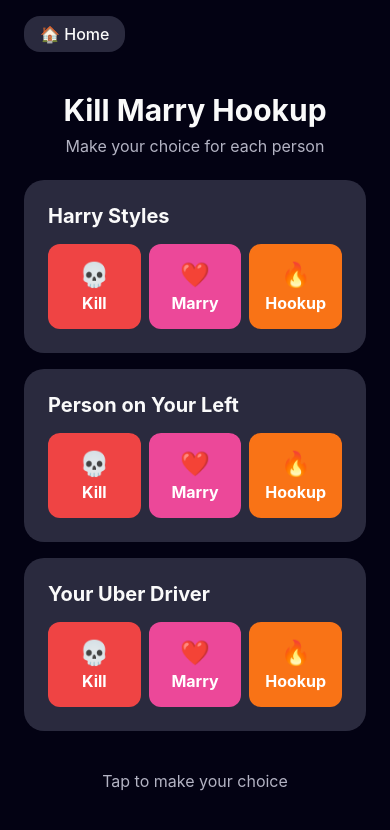
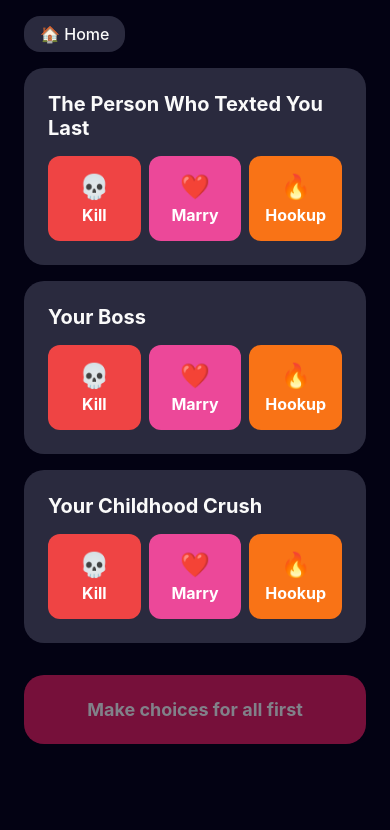
Before and after one commit to trymeuj/party-games---Uj---Sach, a React Native app: screen /Kill-Marry-Hookup in a window 390 px wide. Shown: the top 830 px of the page. Built offline with nearby package versions, Linux system fonts and the light colour scheme.

Commit message:
kill marry hookup is functional

```diff
--- a/src/games/kill-marry-hookup/KillMarryHookupScreen.tsx
+++ b/src/games/kill-marry-hookup/KillMarryHookupScreen.tsx
@@ -28,21 +28,52 @@
   choice: Choice;
 }
 
-const samplePeople = [
+const ALL_PEOPLE = [
   'Harry Styles',
   'Person on Your Left',
   'Your Uber Driver',
+  'Your Ex',
+  'Your Boss',
+  'Your Celebrity Crush',
+  'Your Best Friend',
+  'Your Childhood Crush',
+  'Your Neighbor',
+  'The Person Who Texted You Last',
 ];
 
+const generateRound = (): Person[] => {
+  const shuffled = [...ALL_PEOPLE].sort(() => Math.random() - 0.5);
+  return shuffled.slice(0, 3).map((name) => ({ name, choice: null }));
+};
+
 export default function KillMarryHookupScreen({ navigation }: Props) {
-  const [people, setPeople] = useState<Person[]>(
-    samplePeople.map((name) => ({ name, choice: null }))
-  );
+  const [people, setPeople] = useState<Person[]>(() => generateRound());
 
   const handleChoice = (index: number, choice: 'kill' | 'marry' | 'hookup') => {
-    const newPeople = [...people];
-    newPeople[index].choice = choice;
-    setPeople(newPeople);
+    setPeople((prev) => {
+      const isSameChoice = prev[index].choice === choice;
+
+      return prev.map((person, i) => {
+        // Toggle off if tapping the same choice again
+        if (i === index) {
+          return {
+            ...person,
+            choice: isSameChoice ? null : choice,
+          };
+        }
+
+        // If we're assigning this choice to a new person,
+        // clear it from any other person who had it before
+        if (!isSameChoice && person.choice === choice) {
+          return {
+            ...person,
+            choice: null,
+          };
+        }
+
+        return person;
+      });
+    });
   };
 
   const getChoiceColor = (choice: 'kill' | 'marry' | 'hookup') => {
@@ -67,6 +98,12 @@
     }
   };
 
+  const isRoundComplete = people.every((person) => person.choice !== null);
+
+  const handleNextRound = () => {
+    setPeople(generateRound());
+  };
+
   return (
     <SafeAreaView style={styles.safeArea}>
       <StatusBar barStyle="light-content" backgroundColor={theme.colors.background} />
@@ -78,11 +115,6 @@
           >
             <Text style={styles.homeButtonText}>🏠 Home</Text>
           </TouchableOpacity>
-        </View>
-
-        <View style={styles.titleSection}>
-          <Text style={styles.title}>Kill Marry Hookup</Text>
-          <Text style={styles.subtitle}>Make your choice for each person</Text>
         </View>
 
         <ScrollView
@@ -97,13 +129,16 @@
                 <TouchableOpacity
                   style={[
                     styles.choiceButton,
+                    styles.choiceButtonFirst,
                     { backgroundColor: theme.colors.kill },
                     person.choice === 'kill' && styles.choiceButtonSelected,
                   ]}
                   onPress={() => handleChoice(index, 'kill')}
+                  activeOpacity={0.7}
+                  disabled={false}
                 >
-                  <Text style={styles.choiceIcon}>💀</Text>
-                  <Text style={styles.choiceText}>Kill</Text>
+                  <Text style={styles.choiceIcon} pointerEvents="none">💀</Text>
+                  <Text style={styles.choiceText} pointerEvents="none">Kill</Text>
                 </TouchableOpacity>
 
                 <TouchableOpacity
@@ -113,27 +148,50 @@
                     person.choice === 'marry' && styles.choiceButtonSelected,
                   ]}
                   onPress={() => handleChoice(index, 'marry')}
+                  activeOpacity={0.7}
+                  disabled={false}
                 >
-                  <Text style={styles.choiceIcon}>❤️</Text>
-                  <Text style={styles.choiceText}>Marry</Text>
+                  <Text style={styles.choiceIcon} pointerEvents="none">❤️</Text>
+                  <Text style={styles.choiceText} pointerEvents="none">Marry</Text>
                 </TouchableOpacity>
 
                 <TouchableOpacity
                   style={[
                     styles.choiceButton,
+                    styles.choiceButtonLast,
                     { backgroundColor: theme.colors.hookup },
                     person.choice === 'hookup' && styles.choiceButtonSelected,
                   ]}
                   onPress={() => handleChoice(index, 'hookup')}
+                  activeOpacity={0.7}
+                  disabled={false}
                 >
-                  <Text style={styles.choiceIcon}>🔥</Text>
-                  <Text style={styles.choiceText}>Hookup</Text>
+                  <Text style={styles.choiceIcon} pointerEvents="none">🔥</Text>
+                  <Text style={styles.choiceText} pointerEvents="none">Hookup</Text>
                 </TouchableOpacity>
               </View>
+
+              {person.choice && (
+                <Text style={styles.selectedChoiceText}>
+                  You chose: {getChoiceIcon(person.choice)} {person.choice.toUpperCase()}
+                </Text>
+              )}
             </View>
           ))}
 
-          <Text style={styles.instruction}>Tap to make your choice</Text>
+          <TouchableOpacity
+            style={[
+              styles.nextRoundButton,
+              !isRoundComplete && styles.nextRoundButtonDisabled,
+            ]}
+            onPress={handleNextRound}
+            disabled={!isRoundComplete}
+            activeOpacity={0.7}
+          >
+            <Text style={styles.nextRoundButtonText}>
+              {isRoundComplete ? 'Next Round ➡️' : 'Make choices for all first'}
+            </Text>
+          </TouchableOpacity>
         </ScrollView>
       </View>
     </SafeAreaView>
@@ -165,21 +223,6 @@
     fontSize: theme.typography.sizes.base,
     fontWeight: theme.typography.weights.medium,
   },
-  titleSection: {
-    paddingHorizontal: theme.spacing.lg,
-    paddingVertical: theme.spacing.lg,
-    alignItems: 'center',
-  },
-  title: {
-    fontSize: theme.typography.sizes['3xl'],
-    fontWeight: theme.typography.weights.bold,
-    color: theme.colors.foreground,
-    marginBottom: theme.spacing.sm,
-  },
-  subtitle: {
-    fontSize: theme.typography.sizes.base,
-    color: theme.colors.mutedForeground,
-  },
   scrollView: {
     flex: 1,
   },
@@ -201,7 +244,6 @@
   },
   choicesContainer: {
     flexDirection: 'row',
-    gap: theme.spacing.sm,
   },
   choiceButton: {
     flex: 1,
@@ -209,6 +251,15 @@
     borderRadius: theme.borderRadius.md,
     alignItems: 'center',
     justifyContent: 'center',
+    marginHorizontal: theme.spacing.xs,
+    minHeight: 60,
+    zIndex: 1,
+  },
+  choiceButtonFirst: {
+    marginLeft: 0,
+  },
+  choiceButtonLast: {
+    marginRight: 0,
   },
   choiceButtonSelected: {
     transform: [{ scale: 1.05 }],
@@ -217,6 +268,8 @@
     shadowOpacity: 0.3,
     shadowRadius: 8,
     elevation: 8,
+    borderWidth: 2,
+    borderColor: '#FFFFFF',
   },
   choiceIcon: {
     fontSize: 24,
@@ -227,11 +280,27 @@
     fontSize: theme.typography.sizes.base,
     fontWeight: theme.typography.weights.bold,
   },
-  instruction: {
+  selectedChoiceText: {
+    marginTop: theme.spacing.sm,
+    fontSize: theme.typography.sizes.base,
+    color: theme.colors.foreground,
+    fontWeight: theme.typography.weights.medium,
     textAlign: 'center',
-    fontSize: theme.typography.sizes.base,
-    color: theme.colors.mutedForeground,
-    marginTop: theme.spacing.lg,
-    marginBottom: theme.spacing.xl,
+  },
+  nextRoundButton: {
+    marginTop: theme.spacing.md,
+    backgroundColor: theme.colors.killMarryHookup,
+    paddingHorizontal: theme.spacing.xl,
+    paddingVertical: theme.spacing.lg,
+    borderRadius: theme.borderRadius.xl,
+    alignItems: 'center',
+  },
+  nextRoundButtonDisabled: {
+    opacity: 0.5,
+  },
+  nextRoundButtonText: {
+    color: '#FFFFFF',
+    fontSize: theme.typography.sizes.lg,
+    fontWeight: theme.typography.weights.bold,
   },
 });
```
Also changed, not shown: 1 other file (tests, documents, lock files or other folders).
